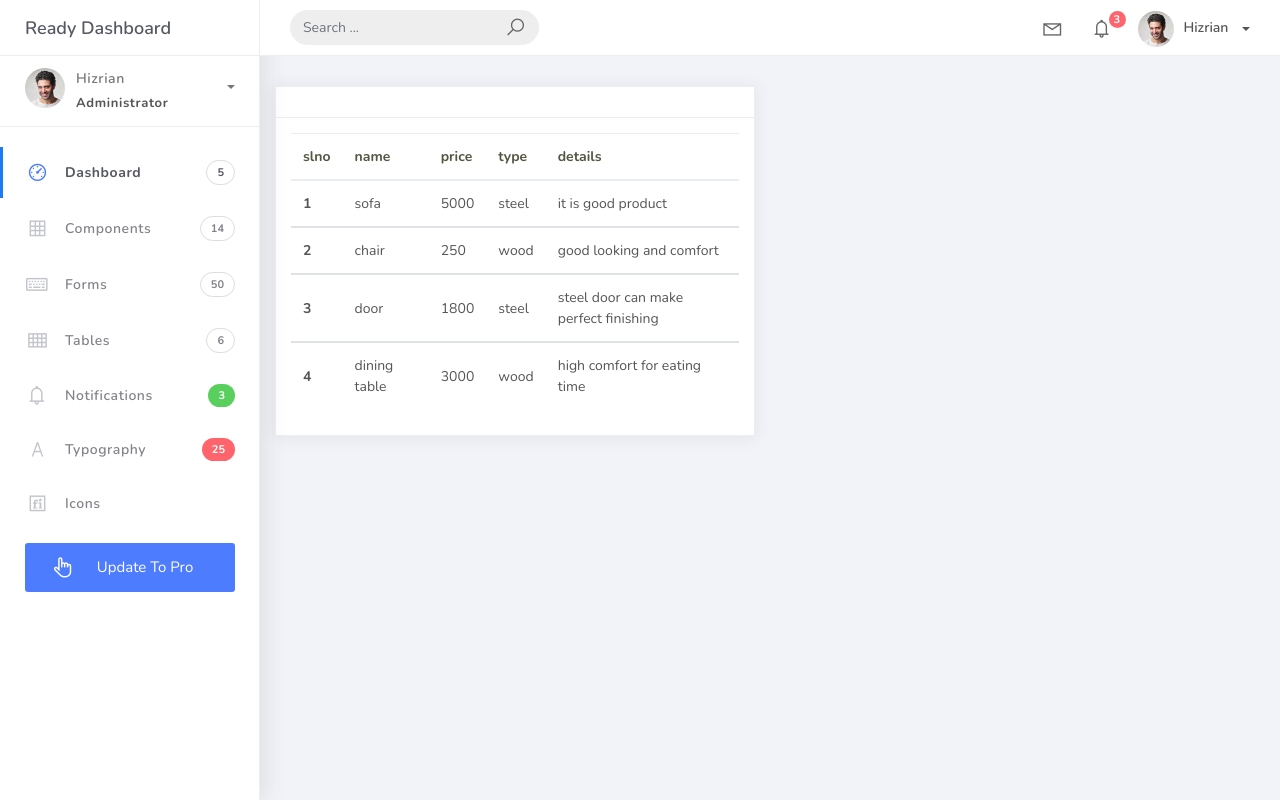
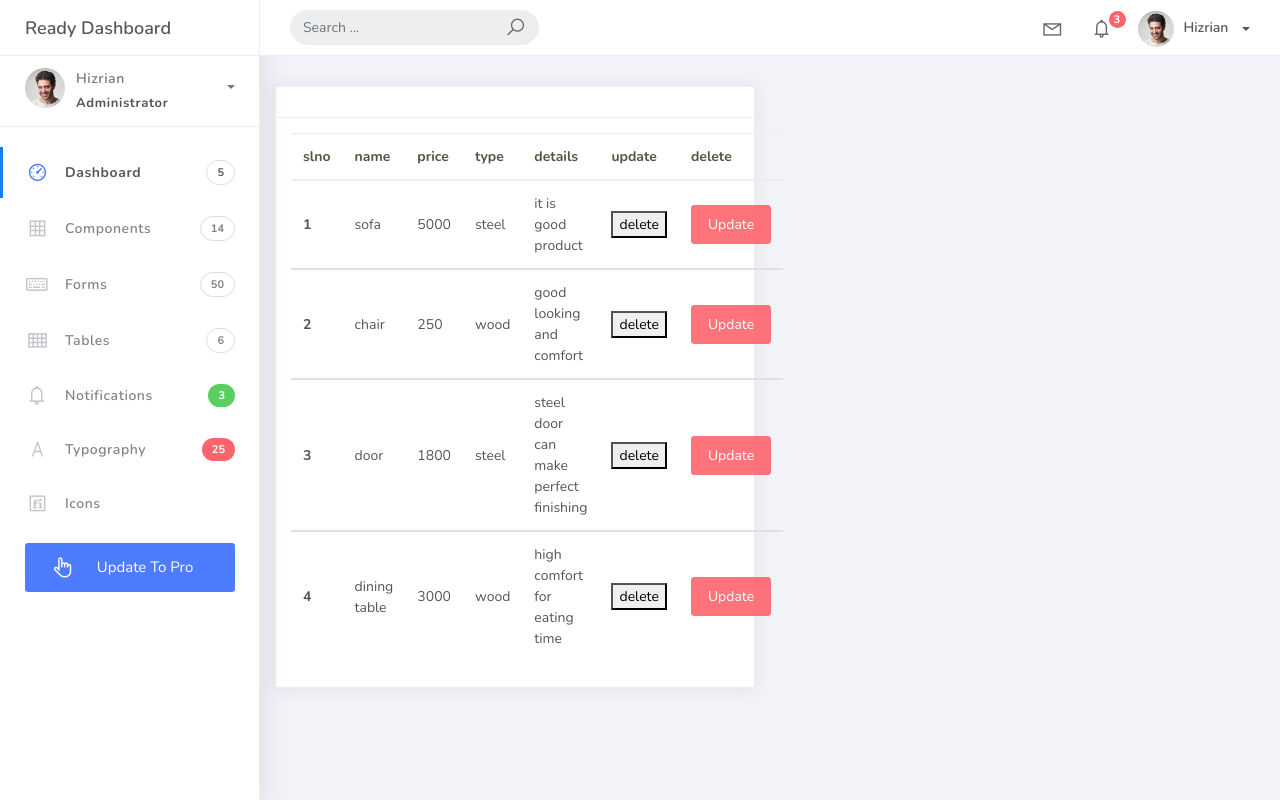
Before and after one commit to ABHIJITH6060/crud-operations, a Django app: page /Furniture_view in a window 1280 px wide. Run offline with Django 5.2, Linux system fonts and the light colour scheme; data comes from the database, SQL or seed files in the repository; both versions use the stored data as it was after the commit; some libraries are stand-ins or nearby versions.

Commit message:
new commit

```diff
--- a/new_app/urls.py
+++ b/new_app/urls.py
@@ -4,8 +4,10 @@ from new_app import views
 
 urlpatterns = [
     path("home",views.home,name="home"),
-    path('index',views.index,name="index"),
+    path('',views.index,name="index"),
     path('dash',views.dash,name="dash"),
     path('submit', views.submit,name="submit"),
     path('Furniture_view',views.Furniture_view,name="Furniture_view"),
+    path('Furniture_delete/<int:id>/',views.Furniture_delete,name="Furniture_delete"),
+    path('Furniture_update/<int:id>/',views.Furniture_update, name="Furniture_update")
 ]
--- a/new_app/views.py
+++ b/new_app/views.py
@@ -1,4 +1,4 @@
-from django.shortcuts import render
+from django.shortcuts import render, redirect
 
 from new_app.forms import FurnitureForms
 from new_app.models import furniture
@@ -24,3 +24,20 @@ def submit(request):
 def  Furniture_view(request):
     data = furniture.objects.all()
     return render(request, 'view_data.html', {'data':data})
+
+def Furniture_delete(request,id):
+    data=furniture.objects.get(id=id)
+    data.delete()
+    return redirect("Furniture_view")
+
+
+
+def Furniture_update(request,id):
+    data=furniture.objects.get(id=id)
+    form=FurnitureForms(request.POST,instance=data)
+    if request.method == 'POST':
+        data=FurnitureForms(request.POST,instance=data)
+        if data.is_valid():
+            data.save()
+            return redirect("Furniture_view")
+    return render(request, 'update.html', {'form':form})
--- a/template/index.html
+++ b/template/index.html
@@ -67,7 +67,8 @@
 							<div class="intro-excerpt">
 								<h1>Modern Interior <span clsas="d-block">Design Studio</span></h1>
 								<p class="mb-4">Donec vitae odio quis nisl dapibus malesuada. Nullam ac aliquet velit. Aliquam vulputate velit imperdiet dolor tempor tristique.</p>
-								<p><a href=" {% static '' %} " class="btn btn-secondary me-2">Shop Now</a><a href="#" class="btn btn-white-outline">Explore</a></p>
+								<p><a href= 'submit'   class="btn btn-secondary me-2">add product</a>
+									<a href="Furniture_view" class="btn btn-white-outline">view product</a></p>
 							</div>
 						</div>
 						<div class="col-lg-7">
--- a/template/view_data.html
+++ b/template/view_data.html
@@ -8,6 +8,8 @@
       <th scope="col">price</th>
       <th scope="col">type</th>
       <th scope="col">details</th>
+      <th scope="col">update</th>
+      <th scope="col">delete</th>
     </tr>
   </thead>
   <tbody>
@@ -18,6 +20,15 @@
        <td>{{i.Price}}</td>
        <td>{{i.Types}}</td>
        <td>{{i.Details}}</td>
+      <td>
+        <form action="{% url 'Furniture_delete' i.id %}" method="POST" >
+          {% csrf_token %}
+          <button type = "submit">delete</button>
+        </form>
+      </td>
+<td>
+  <a href = "{% url 'Furniture_update' i.id %}" class="btn btn-danger">Update</a>
+</td>
     </tr>
   </tbody>
 
```
Also changed, not shown: template/update.html (added, +11 -0 lines), db.sqlite3.
